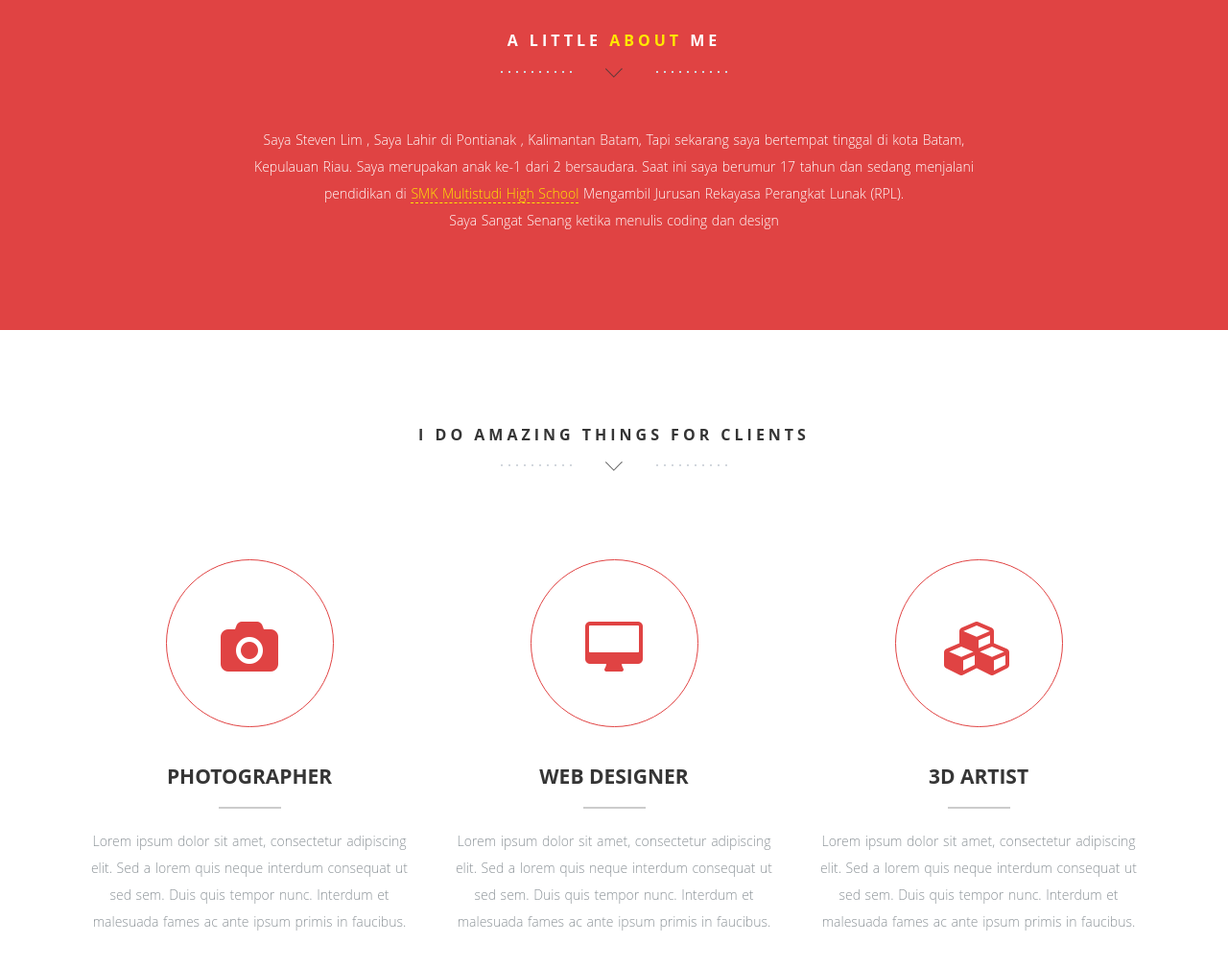
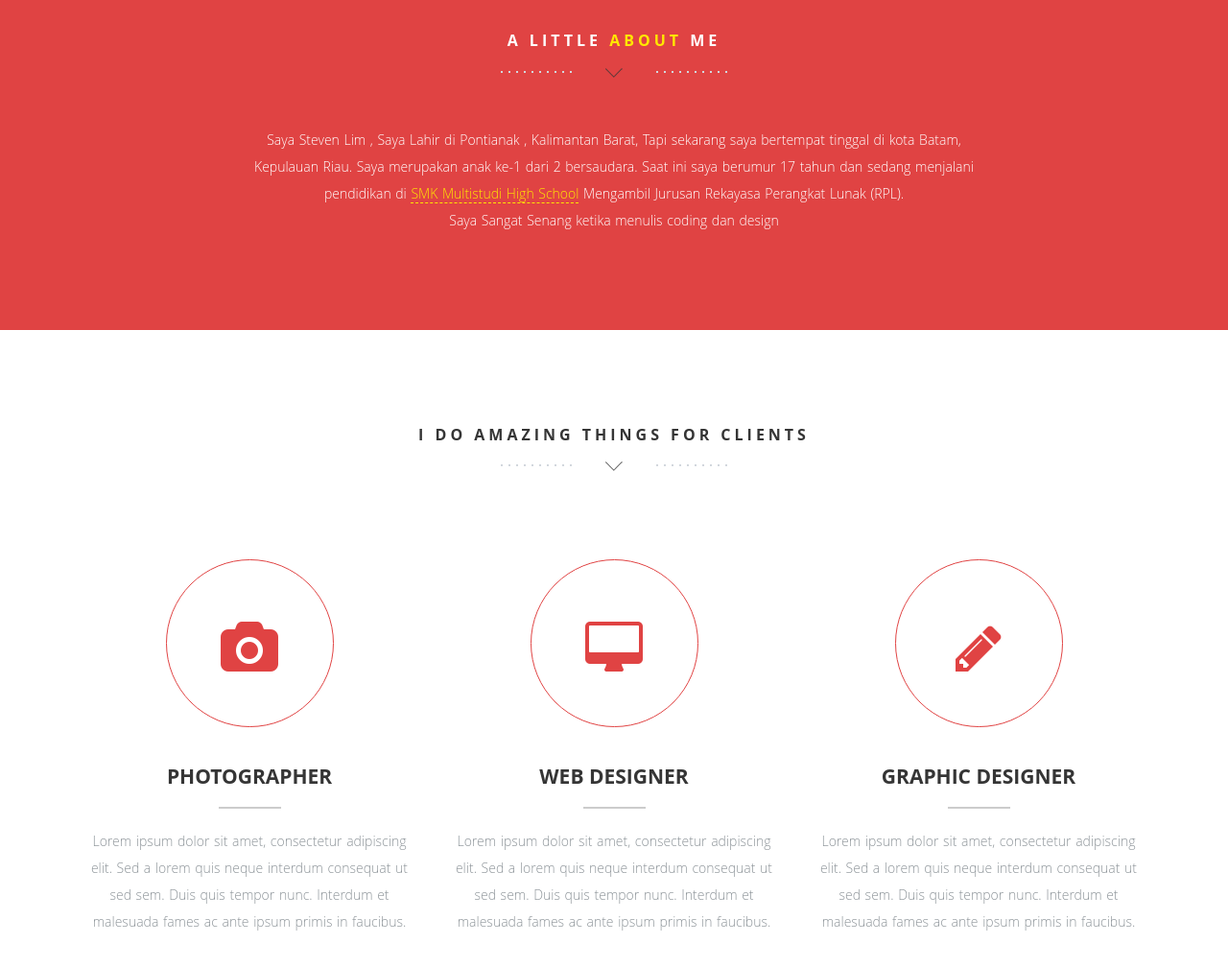
Before and after one commit to stevenlim23/MyProfile, a plain HTML site: page index.html in a window 1280 px wide. Shown: the part 980-1988 px from the top of the page at 96% size. Drawn offline with nearby package versions, Linux system fonts and the light colour scheme; some packages are replaced by stand-ins of ours.

Commit message:
UPDATE 6/11/2018

```diff
--- a/index.html
+++ b/index.html
@@ -75,7 +75,7 @@
                     S<span style="color:#E04343;">T</span>EVEN<br/>
                     <span>L<span style="color:#FFE800">I</span>M</span>
                   </h1><!-- Title -->
-                  <h3 class="animated fadeInUp delay-05s"><span class="rotate">Web Designer,Photographer,Graphic Designer,Freelancer</span></h3><!-- Text Rotator -->
+                  <h3 class="animated fadeInUp delay-05s"><span class="rotate">Web Designer,Photographer,Freelancer,Graphic Designer</span></h3><!-- Text Rotator -->
                 </div>
               </div>
 			  <!-- Learn More Button -->
@@ -108,7 +108,7 @@
               <div class="col-md-8 col-md-offset-2 wp1">
                 <h1 class="arrow">A little <span>about</span> me</h1><!-- Headline -->
 				<!-- about / welcome text -->
-                <p>Saya Steven Lim , Saya Lahir di Pontianak , Kalimantan Batam, Tapi sekarang saya bertempat tinggal di kota Batam, Kepulauan Riau. Saya merupakan anak ke-1 dari 2 bersaudara. Saat ini saya berumur 17 tahun dan sedang menjalani pendidikan di <a href="../www.multistudi.sch.id">SMK Multistudi High School</a> Mengambil Jurusan Rekayasa Perangkat Lunak (RPL). <br> Saya Sangat Senang ketika menulis coding dan design  </p>
+                <p>Saya Steven Lim , Saya Lahir di Pontianak , Kalimantan Barat, Tapi sekarang saya bertempat tinggal di kota Batam, Kepulauan Riau. Saya merupakan anak ke-1 dari 2 bersaudara. Saat ini saya berumur 17 tahun dan sedang menjalani pendidikan di <a href="../www.multistudi.sch.id">SMK Multistudi High School</a> Mengambil Jurusan Rekayasa Perangkat Lunak (RPL). <br> Saya Sangat Senang ketika menulis coding dan design  </p>
               </div>
             </div>
           </div>
@@ -152,9 +152,9 @@
           <!-- Service Box 3 -->
                   <div class="col-md-4 wp2 item delay-1s">
                     <div class="icon">
-                      <i class="fa fa-cubes"></i><!-- Icon -->
+                      <i class="fa fa-pencil"></i><!-- Icon -->
                     </div>
-                    <h2>3D Artist</h2><!-- Title -->
+                    <h2>Graphic Designer</h2><!-- Title -->
                     <p>Lorem ipsum dolor sit amet, consectetur adipiscing elit. Sed a lorem quis neque interdum consequat ut sed sem. Duis quis tempor nunc. Interdum et malesuada fames ac ante ipsum
                     primis in faucibus.</p><!-- Description -->
                   </div>
```
